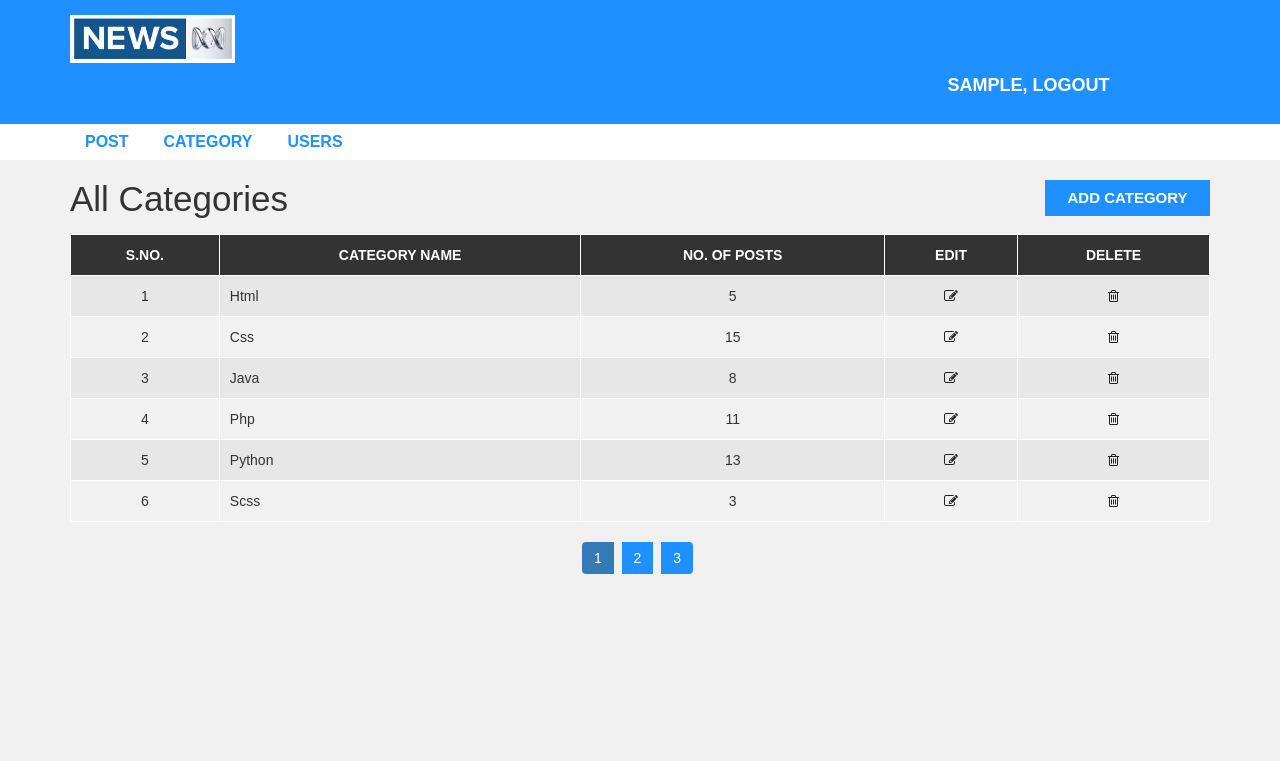
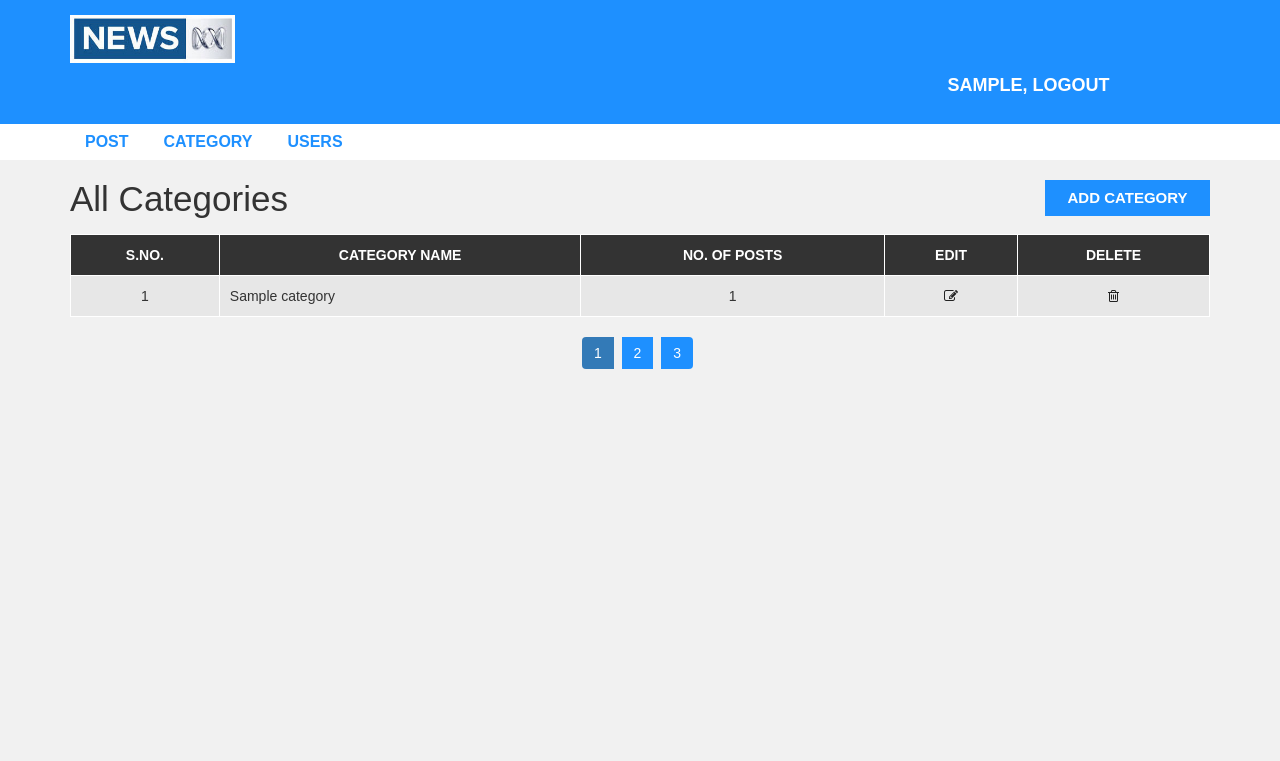
Before and after one commit to R4b1-khadka/news-project, a PHP site: page /news-project/admin/category.php in a window 1280 px wide. Shown: the top 761 px of the page. Run offline with PHP 8.4, Linux system fonts and the light colour scheme; the visitor is signed in with stand-in values (Sample User, id 1); tables that the repository leaves empty hold one stand-in row (values such as "Sample post").

Commit message:
update: make category page dynamic for admin

```diff
--- a/admin/category.php
+++ b/admin/category.php
@@ -10,6 +10,14 @@
             </div>
             <div class="col-md-12">
                 <table class="content-table">
+                    <?php
+                    include "config.php";
+                    $sql= "SELECT * FROM category";
+                    $result= mysqli_query($conn,$sql) or die("query failed");
+
+
+                    ?>
+
                     <thead>
                         <th>S.No.</th>
                         <th>Category Name</th>
@@ -18,49 +26,21 @@
                         <th>Delete</th>
                     </thead>
                     <tbody>
+                        <?php if(mysqli_num_rows($result)>0){
+                        while($row=mysqli_fetch_assoc($result)){ ?>
                         <tr>
-                            <td class='id'>1</td>
-                            <td>Html</td>
-                            <td>5</td>
+                            <td class='id'><?php echo $row['category_id']; ?></td>
+                            <td><?php echo $row['category_name']; ?></td>
+                            <td><?php echo $row['post']; ?></td>
                             <td class='edit'><a href='update-category.php'><i class='fa fa-edit'></i></a></td>
                             <td class='delete'><a href='delete-category.php'><i class='fa fa-trash-o'></i></a></td>
                         </tr>
-                        <tr>
-                            <td class='id'>2</td>
-                            <td>Css</td>
-                            <td>15</td>
-                            <td class='edit'><a href='update-category.php'><i class='fa fa-edit'></i></a></td>
-                            <td class='delete'><a href='delete-category.php'><i class='fa fa-trash-o'></i></a></td>
-                        </tr>
-                        <tr>
-                            <td class='id'>3</td>
-                            <td>Java</td>
-                            <td>8</td>
-                            <td class='edit'><a href='update-category.php'><i class='fa fa-edit'></i></a></td>
-                            <td class='delete'><a href='delete-category.php'><i class='fa fa-trash-o'></i></a></td>
-                        </tr>
-                        <tr>
-                            <td class='id'>4</td>
-                            <td>Php</td>
-                            <td>11</td>
-                            <td class='edit'><a href='update-category.php'><i class='fa fa-edit'></i></a></td>
-                            <td class='delete'><a href='delete-category.php'><i class='fa fa-trash-o'></i></a></td>
-                        </tr>
-                        <tr>
-                            <td class='id'>5</td>
-                            <td>Python</td>
-                            <td>13</td>
-                            <td class='edit'><a href='update-category.php'><i class='fa fa-edit'></i></a></td>
-                            <td class='delete'><a href='delete-category.php'><i class='fa fa-trash-o'></i></a></td>
-                        </tr>
-                        <tr>
-                            <td class='id'>6</td>
-                            <td>Scss</td>
-                            <td>3</td>
-                            <td class='edit'><a href='update-category.php'><i class='fa fa-edit'></i></a></td>
-                            <td class='delete'><a href='delete-category.php'><i class='fa fa-trash-o'></i></a></td>
-                        </tr>
+
                     </tbody>
+                    <?php
+                        }
+                    }
+                    ?>
                 </table>
                 <ul class='pagination admin-pagination'>
                     <li class="active"><a>1</a></li>
```
